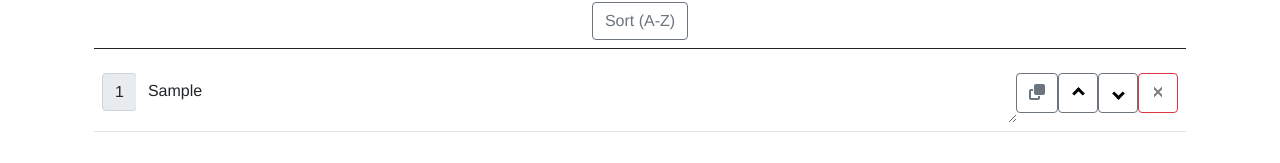
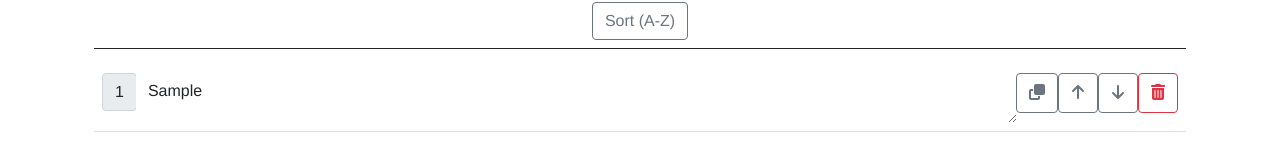
Before and after one commit to johnenrick/translator-gui, a Vue app: page / in a window 1280 px wide. Both pictures are taken after typing "Sample" into the empty fields and a click on the button "Add Phrase". Shown: the part 352-515 px from the top of the page. Built offline with nearby package versions, Linux system fonts and the light colour scheme.

Commit message:
ui improvement
replaced css icons with fontawesome icons

```diff
--- a/src/components/TableData.vue
+++ b/src/components/TableData.vue
@@ -7,9 +7,9 @@
             <textarea rows="1" style="min-height: 40px" class="form-control border-0" @change="$emit('edit',$event)" @click="$emit('setEdit',[val,header,rowNum]);isHidden = !isHidden" :value="newVal" type="text"/>
             <div class="align-middle">
                 <button style="height: 40px" class="btn btn-outline-secondary" v-show="header == 'Keys'" @click="$emit('dupe',rowNum)"><font-awesome-icon :icon="['fas', 'clone']" /></button>
-                <button style="height: 40px; width: 40px" class="btn btn-outline-secondary" v-show="header == 'Keys'" @click="$emit('up',rowNum)"><span class="arrow up"/></button>
-                <button style="height: 40px; width: 40px" class="btn btn-outline-secondary" v-show="header == 'Keys'" @click="$emit('down',rowNum)"><span class="arrow down"/></button>
-                <button style="height: 40px; width: 40px" class="btn btn-outline-danger" v-show="header == 'Keys'" @click="$emit('removeK',rowNum)"><span class="btn-close"/></button>
+                <button style="height: 40px; width: 40px" class="btn btn-outline-secondary" v-show="header == 'Keys'" @click="$emit('up',rowNum)"><font-awesome-icon :icon="['fas', 'arrow-up']" /></button>
+                <button style="height: 40px; width: 40px" class="btn btn-outline-secondary" v-show="header == 'Keys'" @click="$emit('down',rowNum)"><font-awesome-icon :icon="['fas', 'arrow-down']" /></button>
+                <button style="height: 40px; width: 40px" class="btn btn-outline-danger" v-show="header == 'Keys'" @click="$emit('removeK',rowNum)"><font-awesome-icon :icon="['fas', 'trash-can']" /></button>
             </div>
         </div>
     </div>
--- a/src/main.js
+++ b/src/main.js
@@ -5,7 +5,13 @@ import "bootstrap"
 import router from './router'
 import {library} from "@fortawesome/fontawesome-svg-core"
 import {faClone} from "@fortawesome/free-solid-svg-icons"
+import {faTrashCan} from "@fortawesome/free-solid-svg-icons"
+import {faArrowUp} from "@fortawesome/free-solid-svg-icons"
+import {faArrowDown} from "@fortawesome/free-solid-svg-icons"
 
 library.add(faClone)
+library.add(faTrashCan)
+library.add(faArrowUp)
+library.add(faArrowDown)
 
 createApp(App).use(router).mount('#app')
--- a/src/views/Home.vue
+++ b/src/views/Home.vue
@@ -438,31 +438,6 @@ export default {
   border-width: thick;
   border-bottom: solid;
 }
-.arrow {
-  border: solid black;
-  border-width: 0 3px 3px 0;
-  display: inline-block;
-  padding: 3px;
-}
-.right {
-  transform: rotate(-45deg);
-  -webkit-transform: rotate(-45deg);
-}
-
-.left {
-  transform: rotate(135deg);
-  -webkit-transform: rotate(135deg);
-}
-
-.up {
-  transform: rotate(-135deg);
-  -webkit-transform: rotate(-135deg);
-}
-
-.down {
-  transform: rotate(45deg);
-  -webkit-transform: rotate(45deg);
-}
 .testimonial-group > .row {
   overflow-x: auto;
   white-space: nowrap;
```
